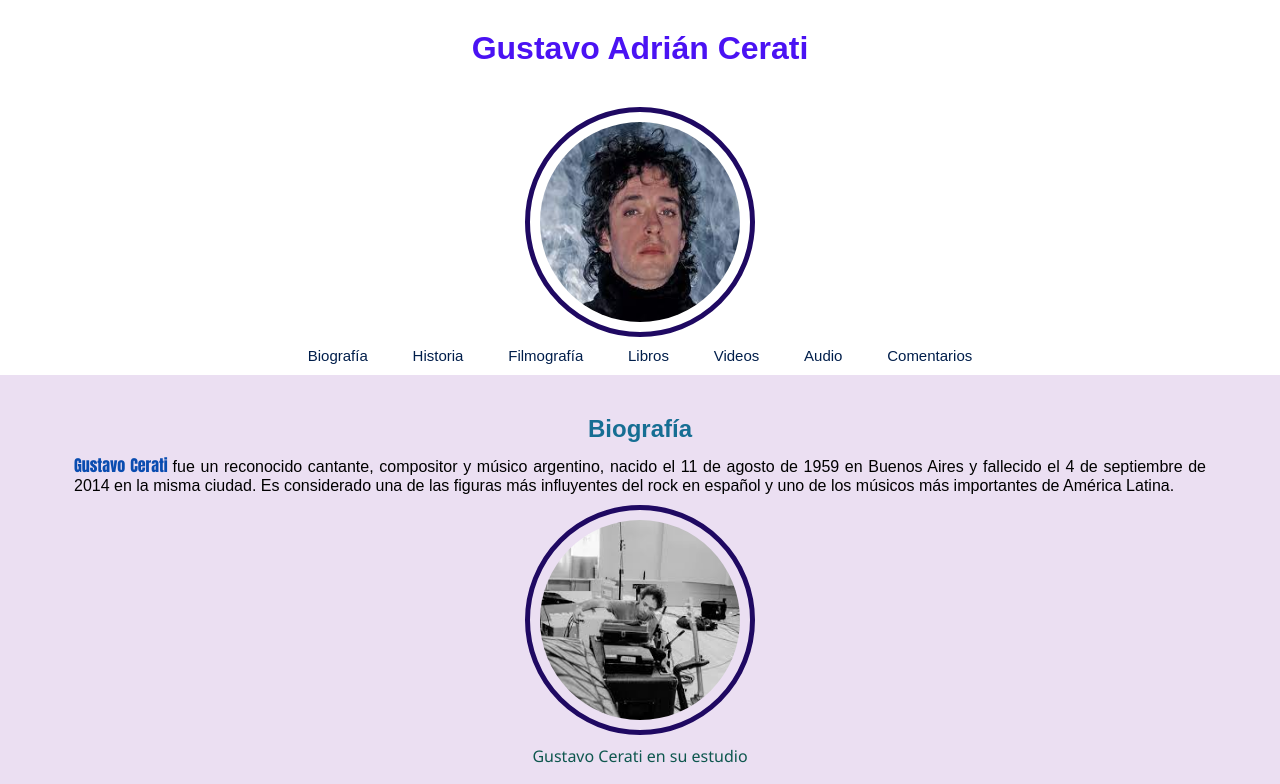
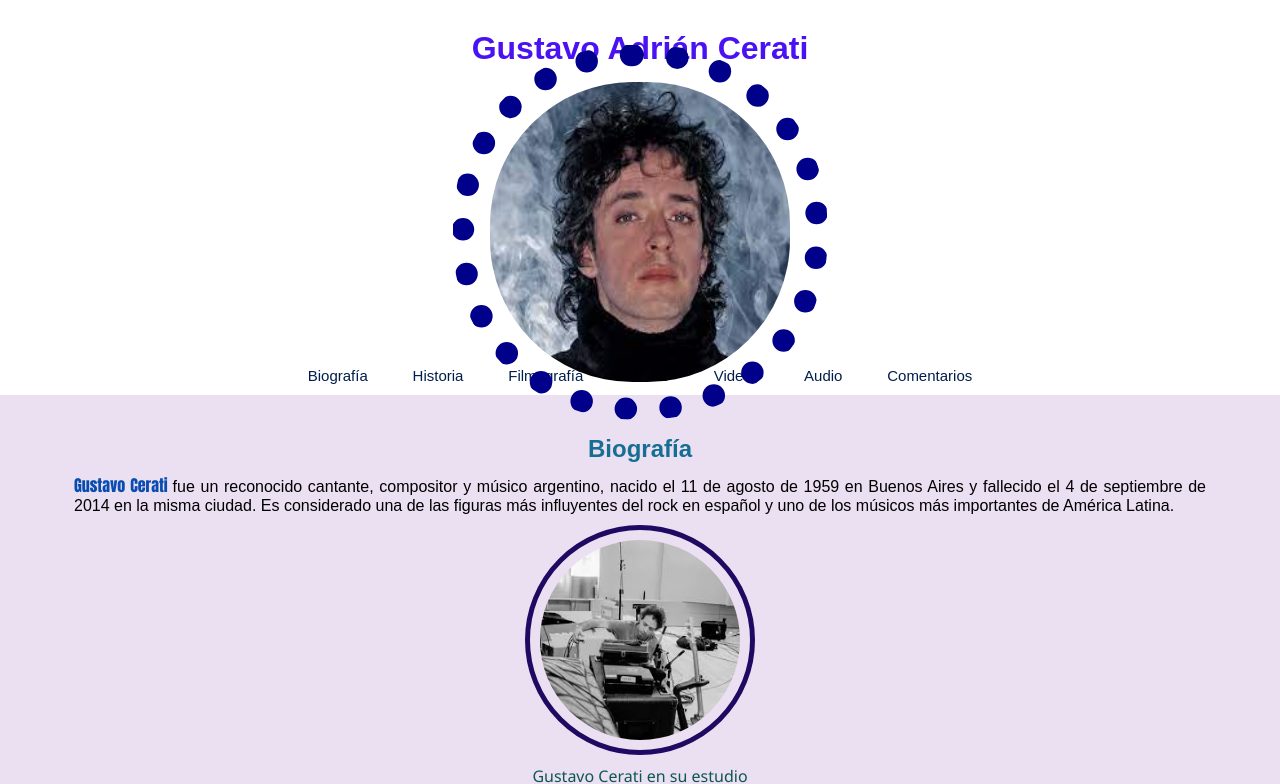
Before and after one commit to Mar-Rod/evalu, a plain HTML site: page index.html in a window 1280 px wide. In both pictures the pointer is over the picture 640 px from the left and 222 px from the top of the page. Shown: the top 784 px of the page. Drawn offline with Linux system fonts and the light colour scheme.

Commit message:
Elementos hover
Elementos hover

```diff
--- a/css/stylo.css
+++ b/css/stylo.css
@@ -60,7 +60,12 @@ margin: auto;
 display: block;
 
 }
-
+img:hover{
+    border: 15px solid darkblue;
+  border-style: dotted;
+    -webkit-transform: scale(1.5);
+    transform: scale(1.5)
+}
 .lista{
     color: rgb(42, 116, 165);
     font-family: Verdana, Geneva, Tahoma, sans-serif;
```
